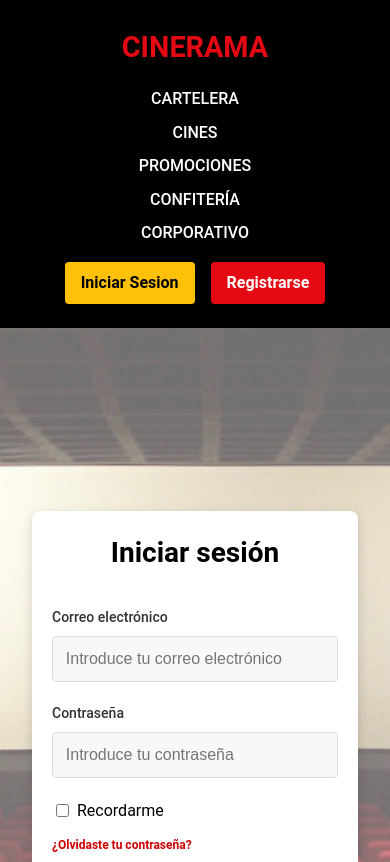
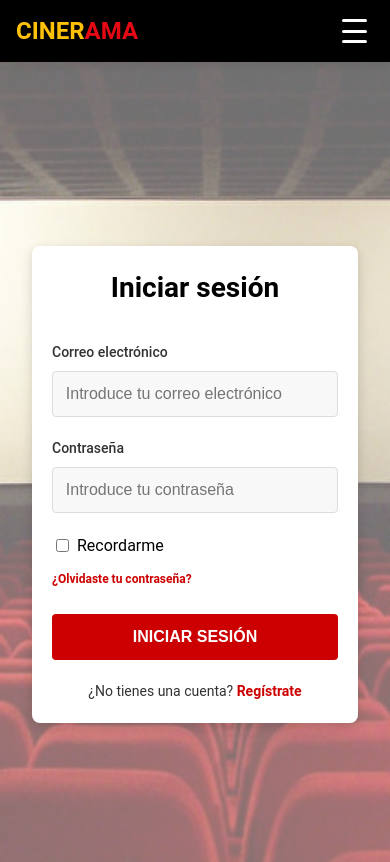
Before and after one commit to BruGeth/Cinerama, a React (Create React App) app in the folder frontend/: page /login in a window 390 px wide. Shown: the top 862 px of the page. Built offline with nearby package versions, Linux system fonts and the light colour scheme.

Commit message:
feat(Navbar): implement mobile menu toggle and improve styling

```diff
--- a/frontend/src/Components/Navbar.jsx
+++ b/frontend/src/Components/Navbar.jsx
@@ -1,4 +1,4 @@
-import { useContext } from "react";
+import { useContext, useState } from "react";
 import { AuthContext } from "../context/AuthContext";
 import { Link, useNavigate } from "react-router-dom";
 import "../styles/Navbar.css";
@@ -6,35 +6,55 @@ import "../styles/Navbar.css";
 const Navbar = () => {
   const { user, logout } = useContext(AuthContext);
   const navigate = useNavigate();
+  const [menuOpen, setMenuOpen] = useState(false);
 
   const handleLogout = () => {
     logout();
     navigate("/");
+    setMenuOpen(false);
+  };
+
+  const toggleMenu = () => {
+    setMenuOpen(!menuOpen);
+  };
+
+  const closeMenu = () => {
+    setMenuOpen(false);
   };
 
   return (
     <nav className="navbar">
       <div className="navbar-container">
+        <div className="navbar-mobile-top">
           <div className="navbar-logo">
-          <Link to="/">
+            <Link to="/" onClick={closeMenu}>
               <span className="logo-ciner">CINER</span>
               <span className="logo-ama">AMA</span>
             </Link>
           </div>
+
+          <button className="menu-toggle" onClick={toggleMenu} aria-label="Toggle menu">
+            <span className={`menu-bar ${menuOpen ? 'open' : ''}`}></span>
+            <span className={`menu-bar ${menuOpen ? 'open' : ''}`}></span>
+            <span className={`menu-bar ${menuOpen ? 'open' : ''}`}></span>
+          </button>
+        </div>
+
+        <div className={`navbar-mobile-menu ${menuOpen ? 'open' : ''}`}>
           <div className="navbar-links">
-          <Link to="/cartelera" className="nav-link">
+            <Link to="/cartelera" className="nav-link" onClick={closeMenu}>
               CARTELERA
             </Link>
-          <Link to="/cines" className="nav-link">
+            <Link to="/cines" className="nav-link" onClick={closeMenu}>
               CINES
             </Link>
-          <Link to="/promociones" className="nav-link">
+            <Link to="/promociones" className="nav-link" onClick={closeMenu}>
               PROMOCIONES
             </Link>
-          <Link to="/confiteria" className="nav-link">
+            <Link to="/confiteria" className="nav-link" onClick={closeMenu}>
               CONFITERÍA
             </Link>
-          <Link to="/corporate" className="nav-link">
+            <Link to="/corporate" className="nav-link" onClick={closeMenu}>
               CORPORATIVO
             </Link>
           </div>
@@ -42,7 +62,7 @@ const Navbar = () => {
           <div className="navbar-buttons">
             {user ? (
               <>
-              <Link to="/profile" className="btn btn-login">
+                <Link to="/profile" className="btn btn-login" onClick={closeMenu}>
                   <span className="user-greeting">Hola, {user.name.split(" ")[0]}</span>
                 </Link>
                 <button
@@ -54,10 +74,11 @@ const Navbar = () => {
               </>
             ) : (
               <>
-              <Link to="/login" className="btn btn-login">Iniciar Sesion</Link>
-              <Link to="/register" className="btn btn-register">Registrarse</Link>
+                <Link to="/login" className="btn btn-login" onClick={closeMenu}>Iniciar Sesion</Link>
+                <Link to="/register" className="btn btn-register" onClick={closeMenu}>Registrarse</Link>
               </>
             )}
+          </div>
         </div>
       </div>
     </nav>
--- a/frontend/src/styles/Navbar.css
+++ b/frontend/src/styles/Navbar.css
@@ -1,4 +1,36 @@
-/* Añade estos estilos a tu Navbar.css */
+/* Base styles */
+.navbar {
+  background-color: #000;
+  color: #fff;
+  padding: 0.7rem 1rem;
+  position: sticky;
+  top: 0;
+  z-index: 1000;
+  box-shadow: 0 2px 10px rgba(0, 0, 0, 0.1);
+}
+
+.navbar-container {
+  display: flex;
+  flex-direction: column;
+  max-width: 1200px;
+  margin: 0 auto;
+  width: 100%;
+}
+
+.navbar-mobile-top {
+  display: flex;
+  justify-content: space-between;
+  align-items: center;
+  width: 100%;
+}
+
+.navbar-logo a {
+  font-size: 1.8rem;
+  font-weight: 700;
+  text-decoration: none;
+  display: flex;
+  align-items: center;
+}
 
 .logo-ciner {
   color: #ffc107;
@@ -8,56 +40,11 @@
   color: #e50914;
 }
 
-.user-greeting {
-  display: inline-block;
-  max-width: 120px;
-  overflow: hidden;
-  text-overflow: ellipsis;
-  white-space: nowrap;
-}
-
-/* Mejora para el botón de cerrar sesión */
-.navbar-buttons button.btn {
-  border: none;
-  cursor: pointer;
-  transition: background-color 0.3s ease;
-}
-
-/* Estilo para cuando el usuario está logueado */
-.navbar-buttons .btn-login:has(.user-greeting) {
-  display: flex;
-  align-items: center;
-  gap: 5px;
-}
-
-.navbar-buttons .btn-login:has(.user-greeting)::before {
-  content: "👤";
-  font-size: 14px;
-}
-
-.navbar {
-  background-color: #000;
-  color: #fff;
-  padding: 0.5rem 2rem;
-}
-
-.navbar-container {
+.navbar-mobile-menu {
   display: flex;
   justify-content: space-between;
   align-items: center;
-  max-width: 1200px;
-  margin: 0 auto;
-}
-
-.navbar-logo a {
-  font-size: 1.8rem;
-  font-weight: 700;
-  color: #ffc107;
-  text-decoration: none;
-}
-
-.navbar-logo a span {
-  color: #e50914;
+  width: 100%;
 }
 
 .navbar-links {
@@ -70,6 +57,7 @@
   text-decoration: none;
   font-weight: 500;
   transition: color 0.3s ease;
+  padding: 0.5rem 0;
 }
 
 .nav-link:hover {
@@ -86,6 +74,7 @@
   border-radius: 4px;
   font-weight: bold;
   text-decoration: none;
+  transition: all 0.3s ease;
 }
 
 .btn-login {
@@ -100,39 +89,143 @@
 .btn-register {
   background-color: #e50914;
   color: #fff;
+  border: none;
+  cursor: pointer;
 }
 
 .btn-register:hover {
   background-color: #c50812;
 }
 
-/* Responsive */
+.user-greeting {
+  display: inline-block;
+  max-width: 120px;
+  overflow: hidden;
+  text-overflow: ellipsis;
+  white-space: nowrap;
+}
+
+.navbar-buttons .btn-login:has(.user-greeting) {
+  display: flex;
+  align-items: center;
+  gap: 5px;
+}
+
+.navbar-buttons .btn-login:has(.user-greeting)::before {
+  content: "👤";
+  font-size: 14px;
+}
+
+/* Hamburger menu toggle button */
+.menu-toggle {
+  display: none;
+  background: none;
+  border: none;
+  cursor: pointer;
+  padding: 0.5rem;
+  width: 40px;
+  height: 40px;
+  flex-direction: column;
+  justify-content: space-between;
+  align-items: center;
+}
+
+.menu-bar {
+  display: block;
+  width: 25px;
+  height: 3px;
+  background-color: #fff;
+  border-radius: 3px;
+  transition: all 0.3s ease;
+}
+
+.menu-bar.open:nth-child(1) {
+  transform: translateY(8px) rotate(45deg);
+}
+
+.menu-bar.open:nth-child(2) {
+  opacity: 0;
+}
+
+.menu-bar.open:nth-child(3) {
+  transform: translateY(-8px) rotate(-45deg);
+}
+
+/* Medium screens */
 @media (max-width: 992px) {
-  .navbar-container {
+  .navbar-mobile-menu {
     flex-direction: column;
-    padding: 1rem 0;
+    align-items: center;
+    gap: 1rem;
+    padding: 0.5rem 0;
   }
 
-  .navbar-logo {
+  .navbar-links {
+    margin: 0.5rem 0;
+    justify-content: center;
+    flex-wrap: wrap;
+  }
+}
+
+/* Mobile screens */
+@media (max-width: 768px) {
+  .menu-toggle {
+    display: flex;
+  }
+
+  .navbar-mobile-menu {
+    display: none;
+    width: 100%;
+    padding-top: 1rem;
+  }
+
+  .navbar-mobile-menu.open {
+    display: flex;
+    flex-direction: column;
+    animation: slideDown 0.3s ease forwards;
+  }
+
+  @keyframes slideDown {
+    from {
+      opacity: 0;
+      transform: translateY(-10px);
+    }
+    to {
+      opacity: 1;
+      transform: translateY(0);
+    }
+  }
+
+  .navbar-links {
+    flex-direction: column;
+    align-items: center;
+    gap: 0.8rem;
+    width: 100%;
     margin-bottom: 1rem;
   }
 
-  .navbar-links {
-    margin-bottom: 1rem;
-    flex-wrap: wrap;
-    justify-content: center;
+  .nav-link {
+    width: 100%;
+    text-align: center;
+    padding: 0.7rem 0;
   }
 
   .navbar-buttons {
+    flex-direction: column;
     width: 100%;
-    justify-content: center;
+    gap: 0.8rem;
+  }
+
+  .btn {
+    width: 100%;
+    text-align: center;
+    padding: 0.8rem 1rem;
   }
 }
 
-@media (max-width: 768px) {
-  .navbar-links {
-    flex-direction: column;
-    align-items: center;
-    gap: 0.5rem;
+/* Small screens */
+@media (max-width: 480px) {
+  .navbar-logo a {
+    font-size: 1.5rem;
   }
 }
```
Lines whose indentation alone changed are shown as unchanged.
